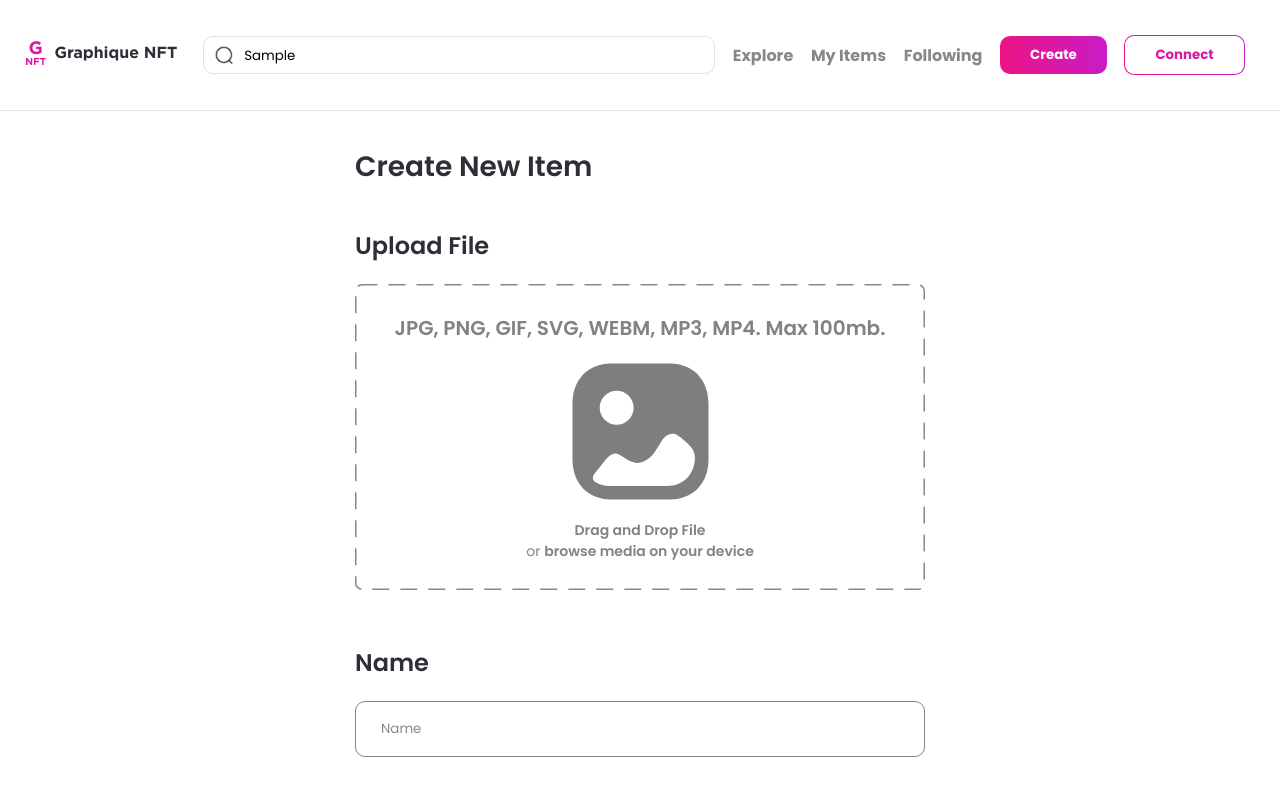
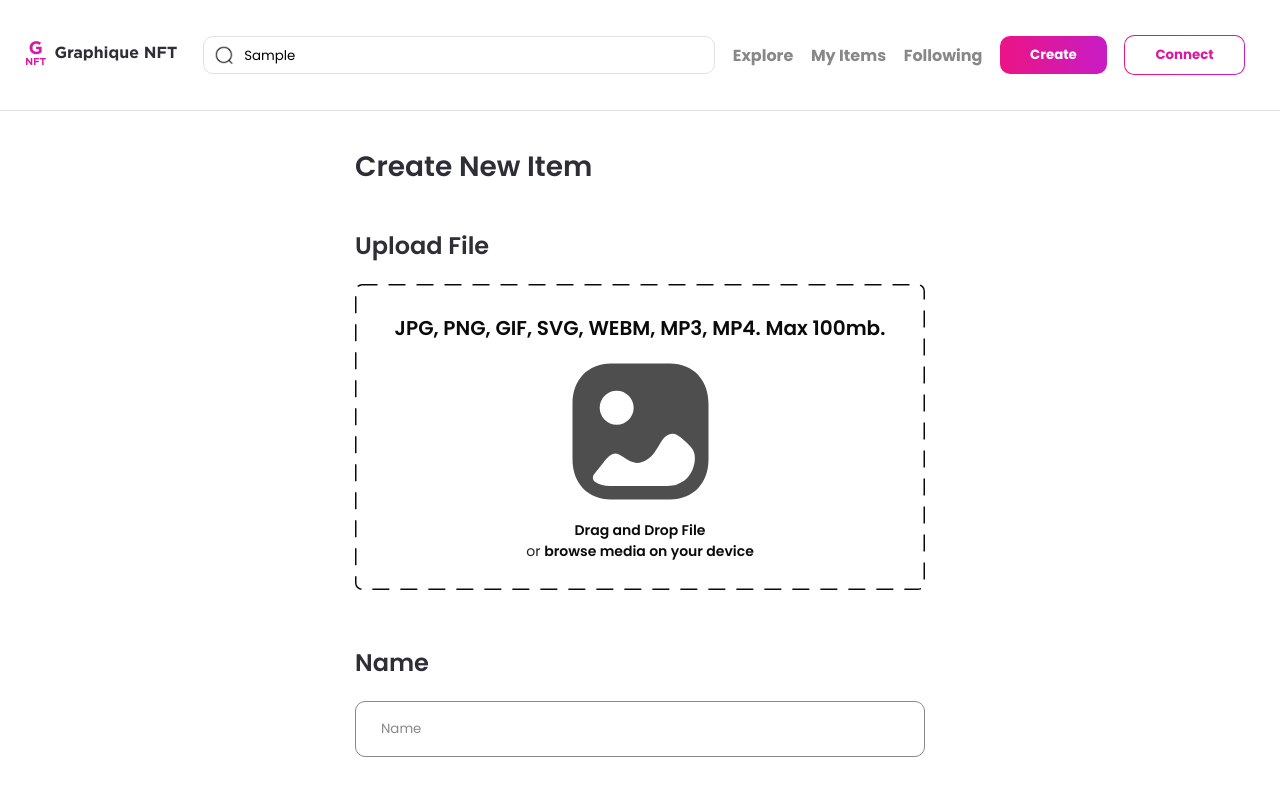
Before and after one commit to ankit-rawani/DesCode, a React (Create React App) app: page /home in a window 1280 px wide. Both pictures are taken after typing "Sample" into the empty fields and a click on the button "Create". Shown: the top 800 px of the page. Built offline with nearby package versions, Linux system fonts and the light colour scheme.

Commit message:
fix: createItem Page

```diff
--- a/src/components/createItem/CreateItem.module.css
+++ b/src/components/createItem/CreateItem.module.css
@@ -57,7 +57,7 @@
     font-weight: 600;
     font-size: 14px;
     line-height: 21px;
-    color: var(--secondarytextColor);
+    color: #000;
 }
 
 .submit {
@@ -101,7 +101,7 @@
     font-weight: 600;
     font-size: 20px;
     line-height: 30px;
-    color: var(--secondarytextColor);
+    color: #000;
     text-align: center;
 }
 
--- a/src/index.css
+++ b/src/index.css
@@ -60,7 +60,7 @@ body {
     --invert: invert(0);
     --seller-card-border: #e3e1e3;
     --navSearchBG: #fff;
-    --dashedborder: invert(57%) sepia(3%) saturate(10%) hue-rotate(8deg) brightness(93%) contrast(92%);
+    --dashedborder: invert(0) sepia(3%) saturate(10%) hue-rotate(8deg) brightness(93%) contrast(92%);
 }
 
 .dark {
```
